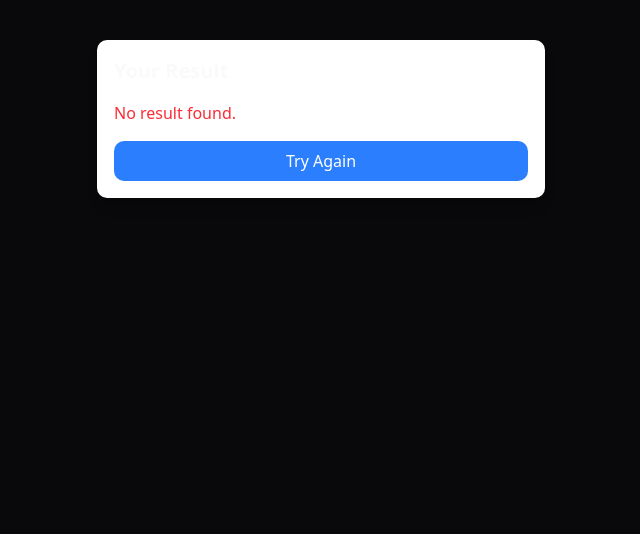
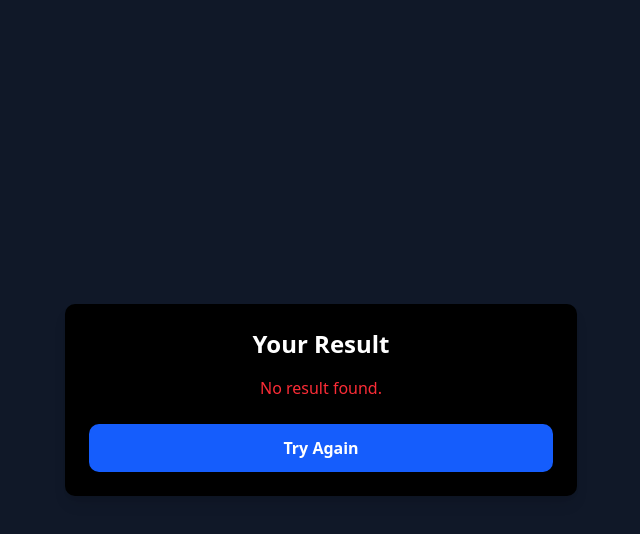
Before and after one commit to anushatomar13/delulu-ai, a Next.js app: page /result in a window 1280 px wide. Shown: the top 534 px of the page, without its empty margins (319-959 px from the left). Built offline with nearby package versions, Linux system fonts and the light colour scheme.

Commit message:
routing for analzyer and improved result page ui

```diff
--- a/src/app/auth/login/page.tsx
+++ b/src/app/auth/login/page.tsx
@@ -15,7 +15,7 @@ export default function Login() {
     setError(null);
     const { data, error } = await logIn(email, password);
     if (error) setError(error.message);
-    else router.push('/dashboard');
+    else router.push('/features');
   };
 
   return (
--- a/src/app/auth/signup/page.tsx
+++ b/src/app/auth/signup/page.tsx
@@ -15,7 +15,7 @@ export default function Signup() {
     e.preventDefault();
     const { data, error } = await signUp(email, password);
     if (error) setError(error.message);
-    else router.push('/dashboard');
+    else router.push('/auth/login');
   };
 
   return (
--- a/src/app/result/page.tsx
+++ b/src/app/result/page.tsx
@@ -10,31 +10,33 @@ export default function ResultPage() {
   const result = searchParams.get("result");
 
   return (
-    <div className="max-w-md mx-auto mt-10 p-4 border rounded-lg shadow-lg bg-white">
-      <h2 className="text-xl font-semibold mb-4">Your Result</h2>
+    <div className="flex min-h-screen items-center justify-center bg-gray-100 dark:bg-gray-900 px-4">
+      <div className="w-full max-w-lg p-6 bg-white dark:bg-black rounded-lg shadow-lg">
+        <h2 className="text-2xl font-bold text-center text-gray-900 dark:text-white">Your Result</h2>
 
         {scenario && (
-        <div className="mb-4">
-          <h3 className="font-semibold">Your Scenario:</h3>
-          <p className="text-gray-700">{scenario}</p>
+          <div className="mt-6 p-4 bg-gray-50 dark:bg-gray-700 rounded-lg">
+            <h3 className="text-lg font-semibold text-gray-800 dark:text-gray-300">Your Scenario:</h3>
+            <p className="text-gray-600 dark:text-gray-400">{scenario}</p>
           </div>
         )}
 
         {result ? (
-        <div className="p-3 bg-gray-100 rounded-md">
-          <h3 className="font-semibold">AI's Verdict:</h3>
-          <p className="text-gray-900">{result}</p>
+          <div className="mt-4 p-4 bg-blue-50 dark:bg-blue-900 rounded-lg">
+            <h3 className="text-lg font-semibold text-blue-700 dark:text-blue-300">AI's Verdict:</h3>
+            <p className="text-gray-900 dark:text-gray-100">{result}</p>
           </div>
         ) : (
-        <p className="text-red-500">No result found.</p>
+          <p className="mt-4 text-center text-red-500 font-medium">No result found.</p>
         )}
 
         <button
-        onClick={() => router.push("/")}
-        className="mt-4 w-full bg-blue-500 text-white py-2 rounded-lg hover:bg-blue-600"
+          onClick={() => router.push("/features/delulu-analyzer")}
+          className="mt-6 w-full bg-blue-600 hover:bg-blue-700 text-white font-semibold py-3 rounded-lg transition-all"
         >
           Try Again
         </button>
       </div>
+    </div>
   );
 }
```
Lines whose indentation alone changed are shown as unchanged.
